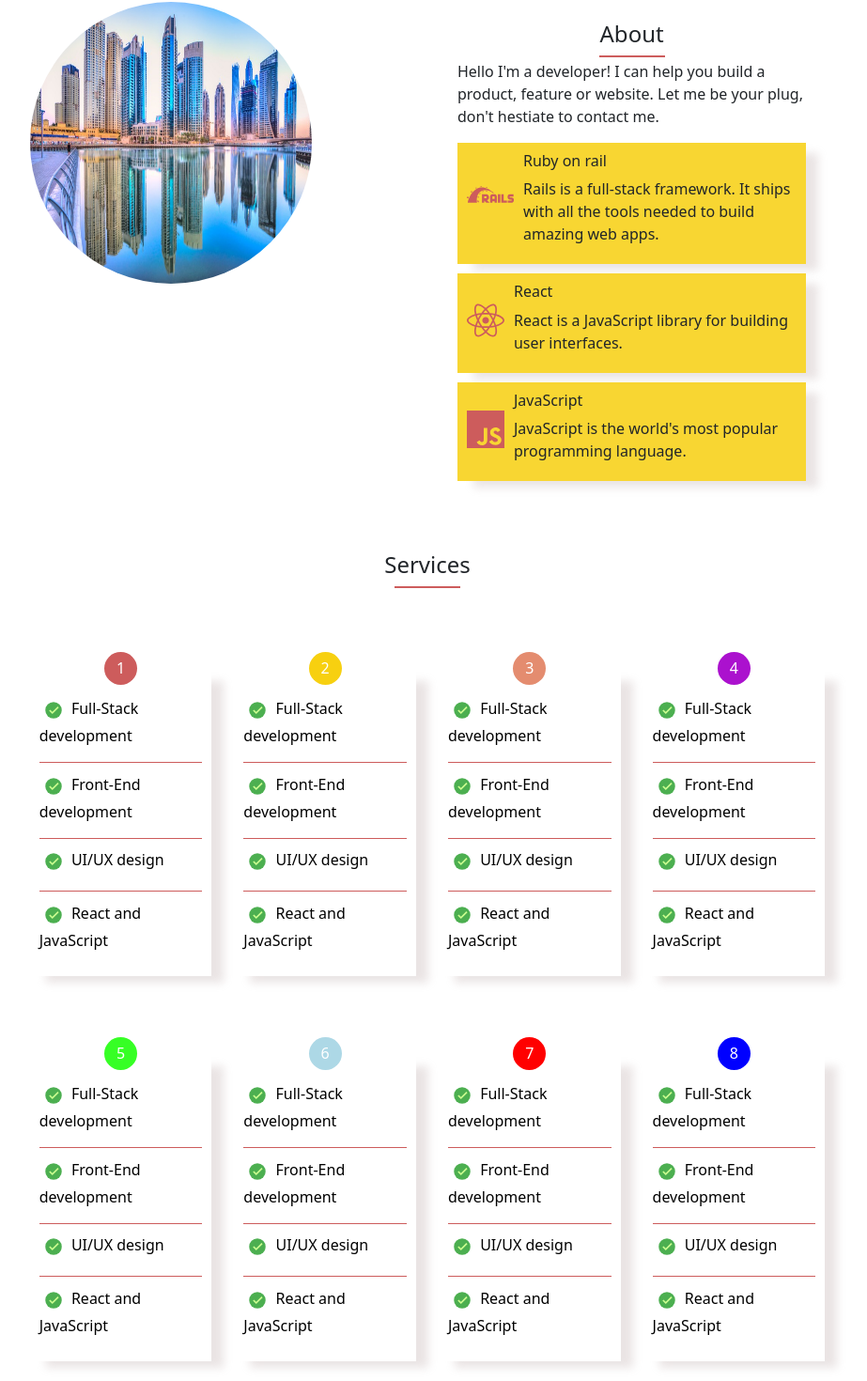
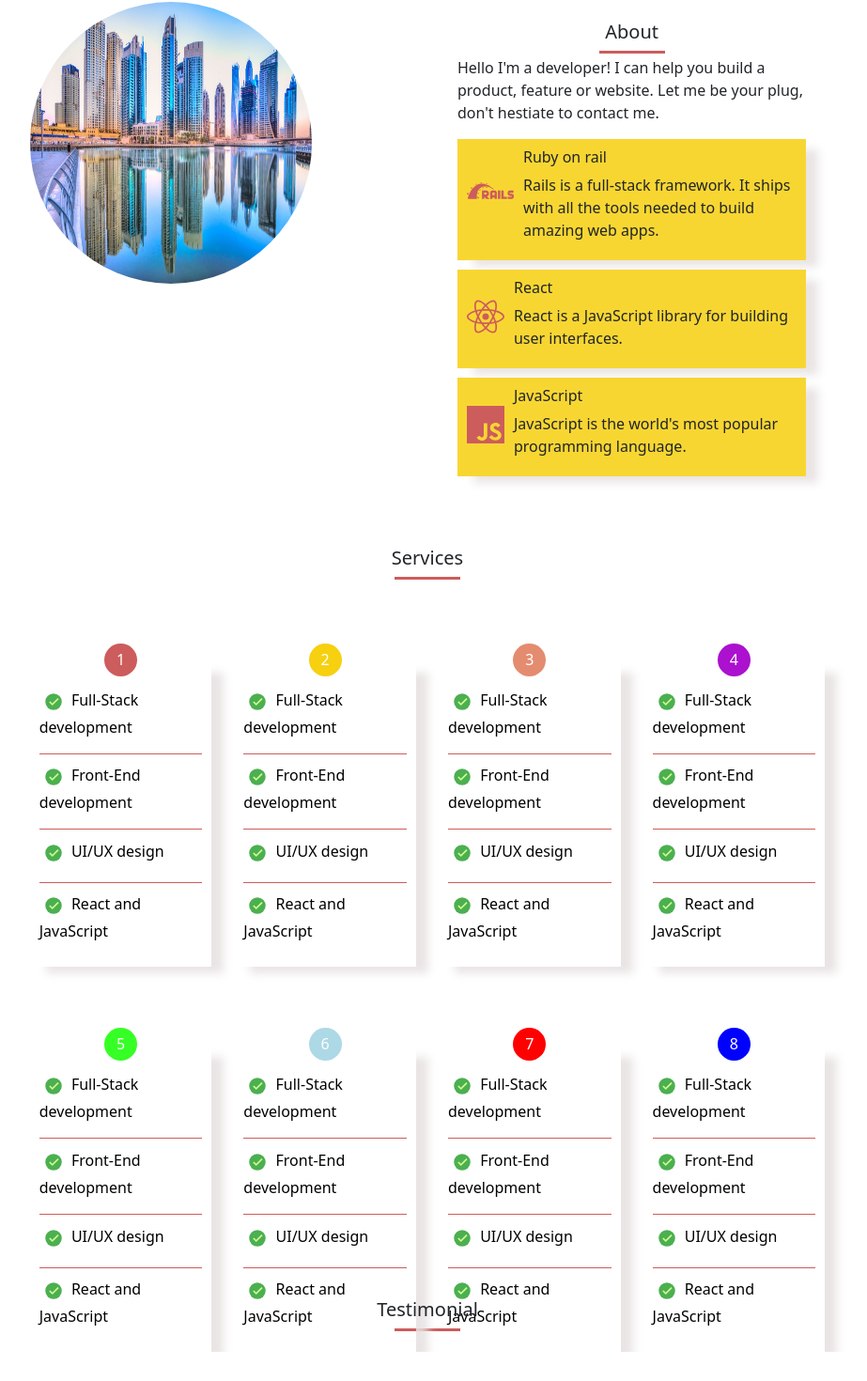
Before and after one commit to brainconnect93/personal-portfolio, a React (Create React App) app: page / in a window 1280 px wide. Shown: the part 956-2426 px from the top of the page at 94% size, without its empty margins (185-1108 px from the left). After the commit the page ends 2395 px from the top, so only its background shows below. Built offline with nearby package versions, Linux system fonts and the light colour scheme.

Commit message:
Add the testimonial scetion folder with files

```diff
--- a/src/App.js
+++ b/src/App.js
@@ -3,6 +3,7 @@ import Navbar from './components/Navbar/Navbar';
 import Head from './components/Head/Head';
 import About from './components/About/About';
 import Service from './components/Service/Service';
+import Testimonial from './components/Testimonial/Testimonial';
 
 const App = () => (
   <>
@@ -10,6 +11,7 @@ const App = () => (
     <Head />
     <About />
     <Service />
+    <Testimonial />
   </>
 );
 
--- a/src/components/About/About.js
+++ b/src/components/About/About.js
@@ -17,7 +17,7 @@ const About = () => (
       <div className="col-xl-6 col-lg-6 col-md-12 col-sm-12">
         <div className="about-details">
           <div className="about-text">
-            <h4>About</h4>
+            <h5>About</h5>
             <span className="line"></span>
           </div>
           <p>
--- a/src/components/About/about.css
+++ b/src/components/About/about.css
@@ -21,7 +21,7 @@
   padding: 20px;
 }
 
-.about-text h4 {
+.about-text h5 {
   text-align: center;
 }
 
--- a/src/components/Service/Service.js
+++ b/src/components/Service/Service.js
@@ -76,7 +76,7 @@ const Service = () => {
   return (
     <div className="container service-section">
       <div className="section-head">
-        <h4>Services</h4>
+        <h5>Services</h5>
         <span className="line"></span>
       </div>
 
--- a/src/components/Service/service.css
+++ b/src/components/Service/service.css
@@ -1,5 +1,5 @@
 .service-section {
-  height: 900px;
+  height: 800px;
 }
 
 .service-content {
@@ -8,7 +8,7 @@
   padding: 0;
 }
 
-.section-head h4 {
+.section-head h5 {
   text-align: center;
 }
 
@@ -23,12 +23,12 @@
 }
 
 .service:hover {
-  border-left: 3px solid #f7d010da;
+  border-left: 3px solid #cd5c5c;
   box-shadow: -6px 11px 5px -4px rgba(0, 0, 0, 0.42);
   -webkit-box-shadow: -6px 11px 5px -4px rgba(0, 0, 0, 0.42);
   -moz-box-shadow: -6px 11px 5px -4px rgba(0, 0, 0, 0.42);
   cursor: pointer;
-  transition: 1.5s;
+  transition: 1s;
 }
 
 .numbers {
--- /dev/null
+++ b/src/components/Testimonial/Testimonial.js
@@ -0,0 +1,16 @@
+/* eslint-disable */
+import React from 'react';
+import './testimonial.css';
+
+const Testimonial = () => {
+  return (
+    <div className="container testy-section">
+      <div className="section-head">
+        <h5>Testimonial</h5>
+        <span className="line"></span>
+      </div>
+    </div>
+  );
+};
+
+export default Testimonial;
```
Also changed, not shown: src/components/Testimonial/testimonial.css (added).
